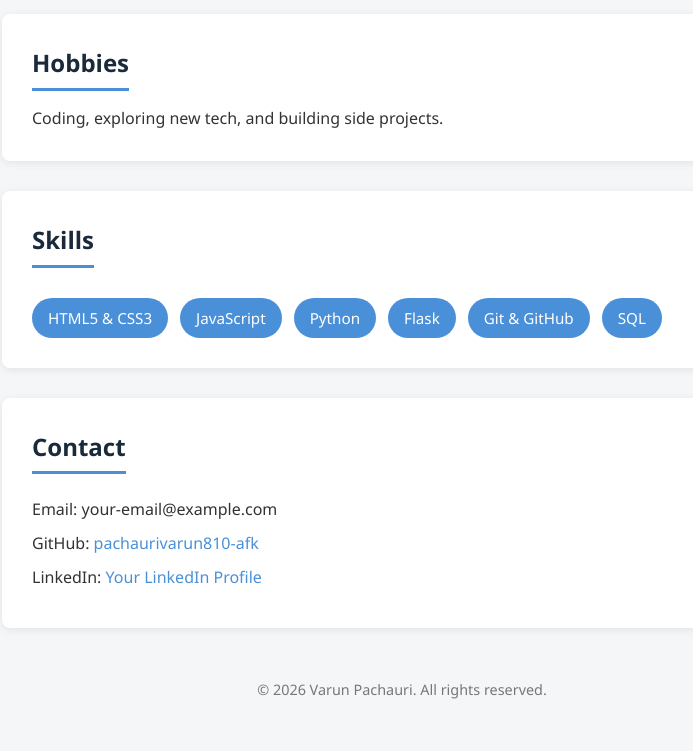
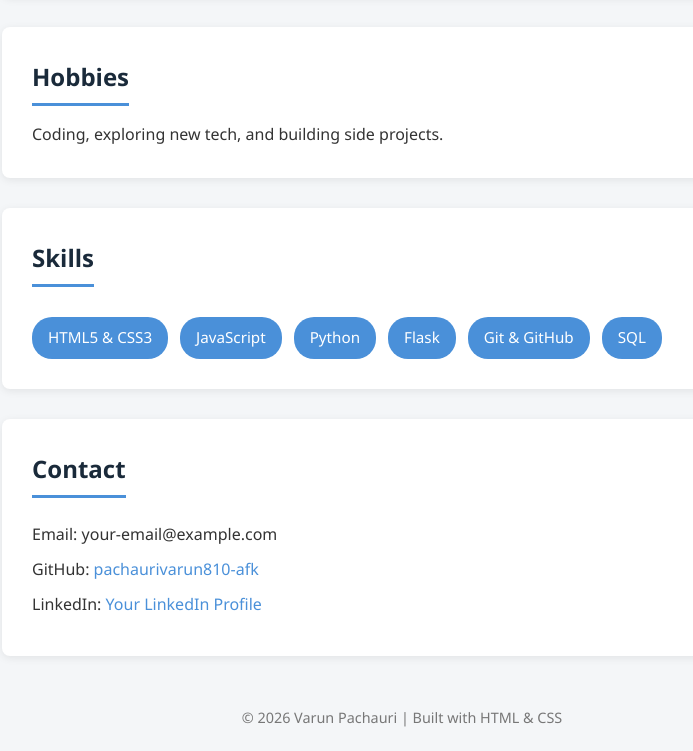
Before and after one commit to pachaurivarun810-afk/synent-task1-portfolio-varun, a plain HTML site: page index.html in a window 1280 px wide. Shown: the part 466-1217 px from the top of the page, without its empty margins (238-931 px from the left). Before the commit the page ends 1187 px from the top, so only its background shows below. Drawn offline with Linux system fonts and the light colour scheme.

Commit message:
Final update: footer and readability improvements

```diff
--- a/index.html
+++ b/index.html
@@ -8,13 +8,11 @@
 </head>
 <body>
 
-  <!-- Header Section -->
   <header class="header">
     <h1>Varun Pachauri</h1>
     <p class="title">B.Tech CSE Student | Python & Web Developer</p>
   </header>
 
-  <!-- About Me Section -->
   <section class="section" id="about">
     <h2>About Me</h2>
     <p>
@@ -25,13 +23,11 @@
     </p>
   </section>
 
-  <!-- Hobbies Section -->
   <section class="section" id="hobbies">
     <h2>Hobbies</h2>
     <p>Coding, exploring new tech, and building side projects.</p>
   </section>
 
-  <!-- Skills Section -->
   <section class="section" id="skills">
     <h2>Skills</h2>
     <ul class="skills-list">
@@ -44,7 +40,6 @@
     </ul>
   </section>
 
-  <!-- Contact Section -->
   <section class="section" id="contact">
     <h2>Contact</h2>
     <p>Email: your-email@example.com</p>
@@ -53,7 +48,7 @@
   </section>
 
   <footer class="footer">
-    <p>&copy; 2026 Varun Pachauri. All rights reserved.</p>
+    <p>&copy; 2026 Varun Pachauri | Built with HTML & CSS</p>
   </footer>
 
 </body>
--- a/style.css
+++ b/style.css
@@ -6,7 +6,7 @@
 
 body {
   font-family: 'Segoe UI', Arial, sans-serif;
-  line-height: 1.6;
+  line-height: 1.7;
   color: #333;
   background-color: #f4f6f8;
 }
```
